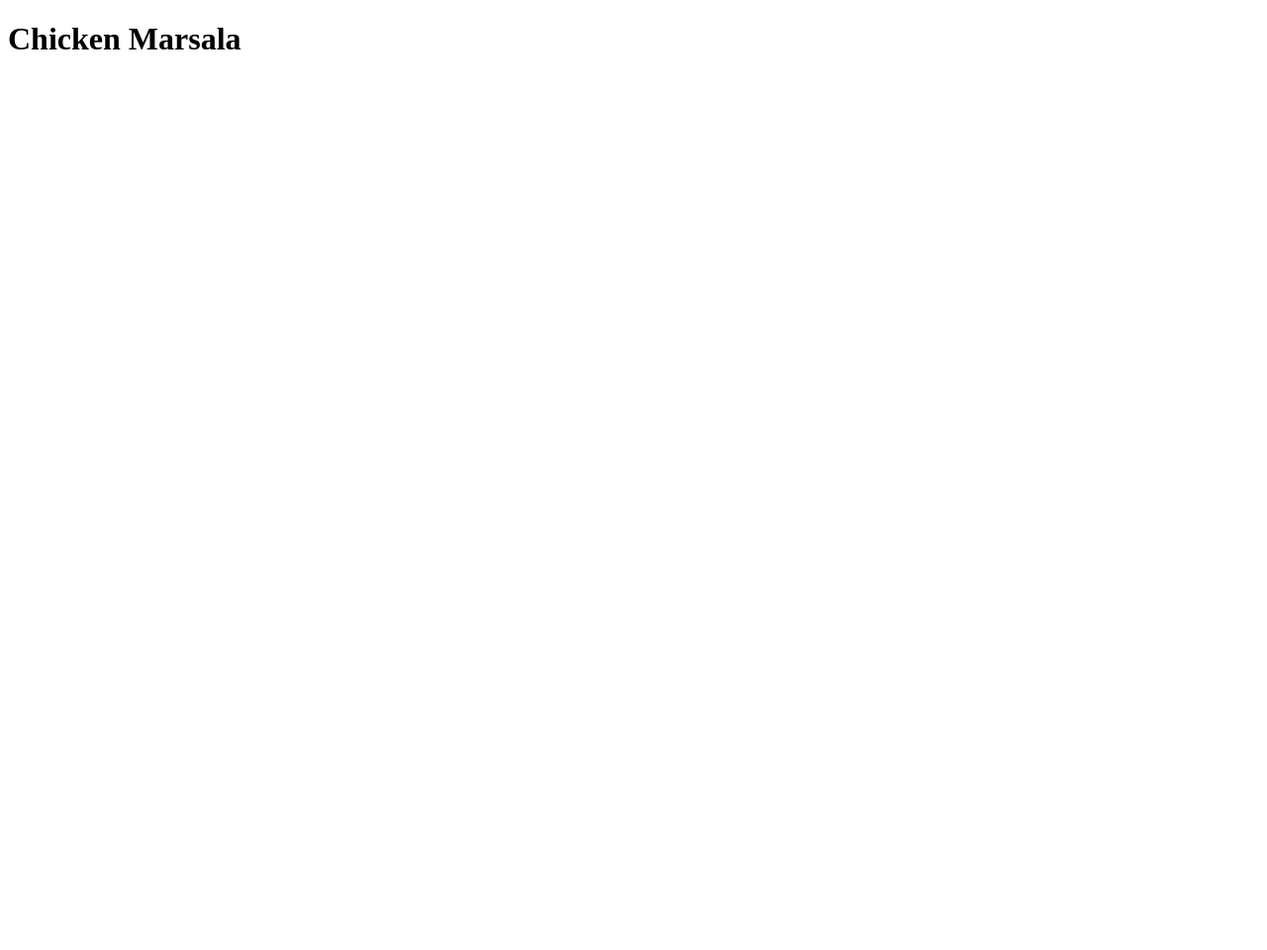
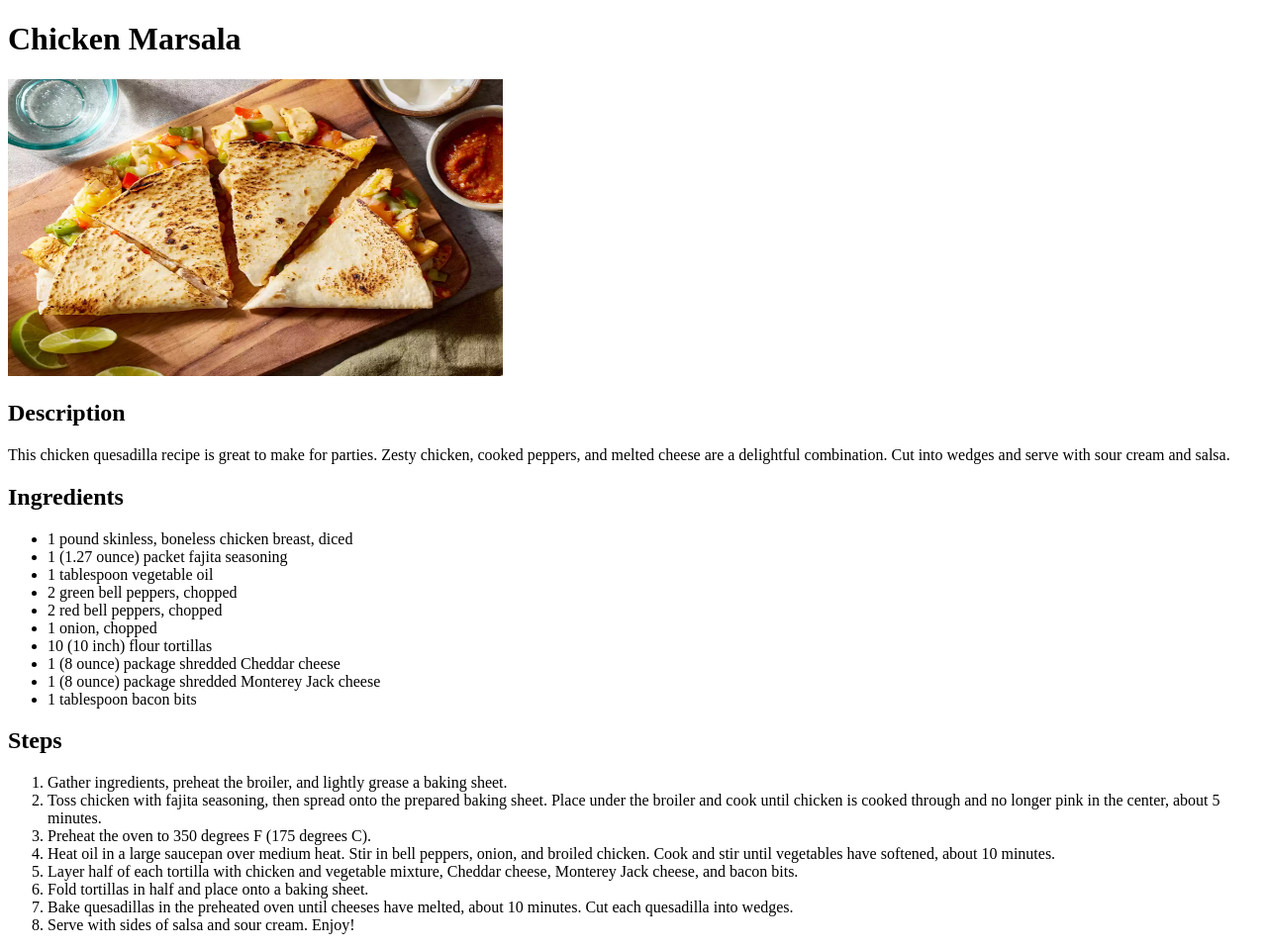
Before and after one commit to milanm5/odin-recipes, a plain HTML site: page recipes/chicken-marsala.html in a window 1280 px wide. Shown: the whole page at 99% size. Before the commit the page ends 800 px from the top, so only its background shows below. Drawn offline with Linux system fonts and the light colour scheme.

Commit message:
Added description, ingredients, steps to chicken marsala recipe

```diff
--- a/recipes/chicken-marsala.html
+++ b/recipes/chicken-marsala.html
@@ -7,5 +7,41 @@
 </head>
 <body>
     <h1>Chicken Marsala</h1>
+    <img src="../images/chicken-marsala.webp" alt="chicken marsala" width="500" height="300">
+    <h2>Description</h2>
+    <p>This chicken quesadilla recipe is great to make for parties.
+        Zesty chicken, cooked peppers, and melted cheese are a delightful
+        combination. Cut into wedges and serve with sour cream and salsa.
+    </p>
+    <h2>Ingredients</h2>
+    <ul>
+        <li>1 pound skinless, boneless chicken breast, diced</li>
+        <li>1 (1.27 ounce) packet fajita seasoning</li>
+        <li>1 tablespoon vegetable oil</li>
+        <li>2 green bell peppers, chopped</li>
+        <li>2 red bell peppers, chopped</li>
+        <li>1 onion, chopped</li>
+        <li>10 (10 inch) flour tortillas</li>
+        <li>1 (8 ounce) package shredded Cheddar cheese</li>
+        <li>1 (8 ounce) package shredded Monterey Jack cheese</li>
+        <li>1 tablespoon bacon bits</li>
+    </ul>
+    <h2>Steps</h2>
+    <ol>
+        <li>Gather ingredients, preheat the broiler, and lightly grease a baking sheet.</li>
+        <li>Toss chicken with fajita seasoning, then spread onto the prepared baking sheet.
+            Place under the broiler and cook until chicken is cooked through and no longer
+            pink in the center, about 5 minutes.
+        </li>
+        <li>Preheat the oven to 350 degrees F (175 degrees C).</li>
+        <li>Heat oil in a large saucepan over medium heat. Stir in bell peppers, onion,
+            and broiled chicken. Cook and stir until vegetables have softened, about 10
+            minutes.
+        </li>
+        <li>Layer half of each tortilla with chicken and vegetable mixture, Cheddar cheese, Monterey Jack cheese, and bacon bits.</li>
+        <li>Fold tortillas in half and place onto a baking sheet.</li>
+        <li>Bake quesadillas in the preheated oven until cheeses have melted, about 10 minutes. Cut each quesadilla into wedges.</li>
+        <li>Serve with sides of salsa and sour cream. Enjoy!</li>
+    </ol>
 </body>
 </html>
```
